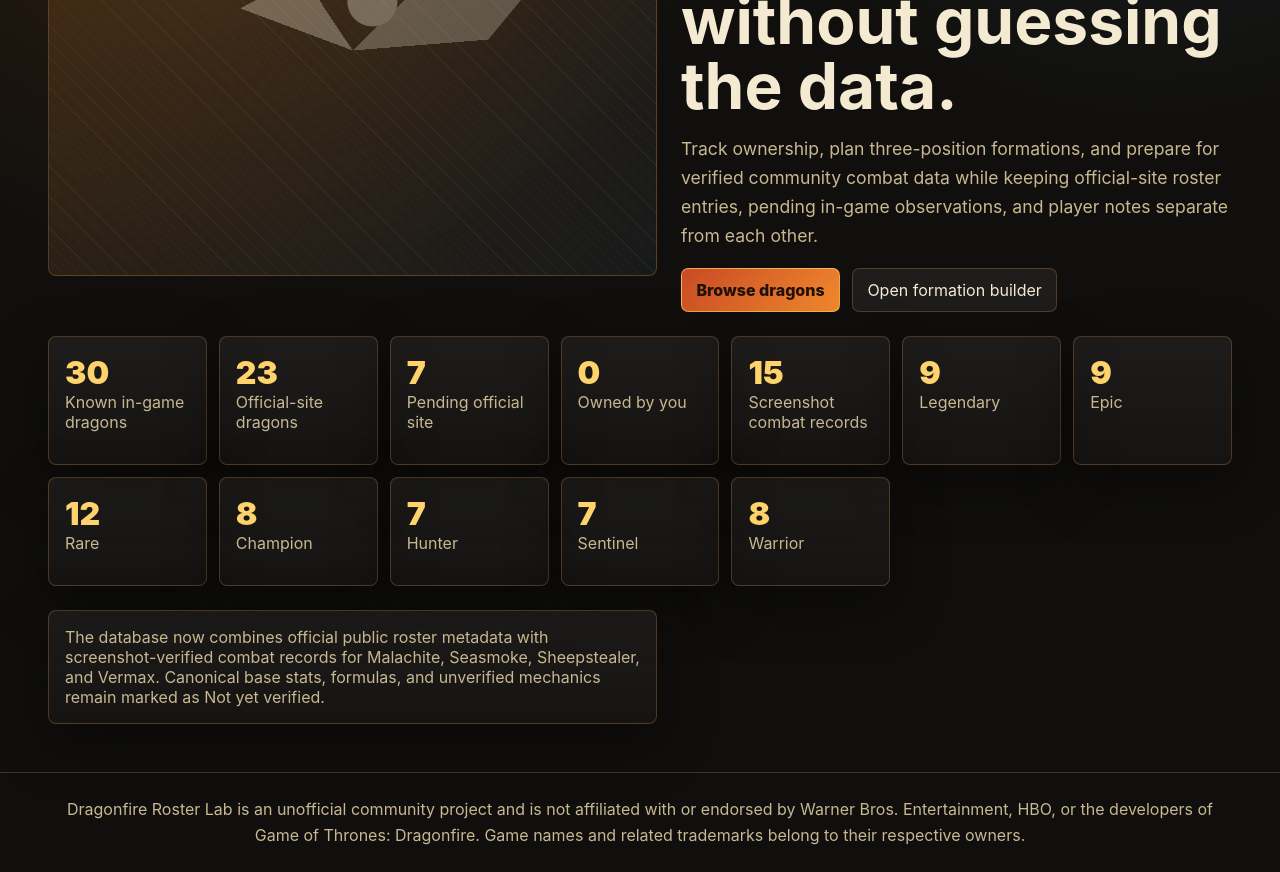
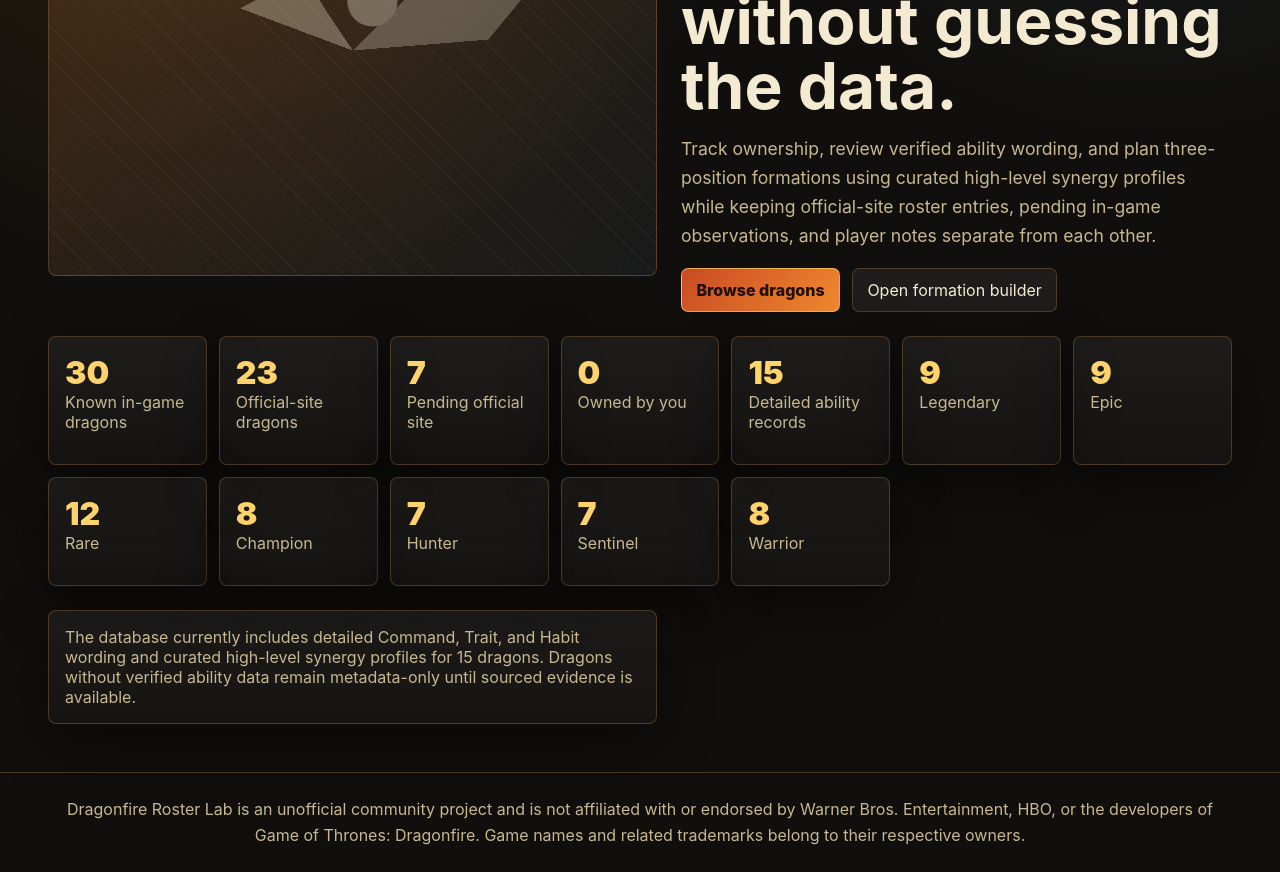
Before and after one commit to williamchildres/dragonfire-roster-builder, a React (Vite) app: page / in a window 1280 px wide. Shown: the part 360-1232 px from the top of the page. Built offline with nearby package versions, Linux system fonts and the light colour scheme.

Commit message:
fix: align app copy with simple product scope

```diff
--- a/project-context/project-state.json
+++ b/project-context/project-state.json
@@ -3,7 +3,7 @@
   "source": {
     "repository": "https://github.com/williamchildres/dragonfire-roster-builder",
     "branch": "refactor/remove-legacy-combat-framework",
-    "commit": "7ce6bc73737bf630d8c67ba9dafd607b1a23df26",
+    "commit": "52a026da3c5a48012d80c5adb365b1188dbc8632",
     "databaseVersion": "0.6.2",
     "dataSchemaVersion": 13,
     "localRosterSchemaVersion": 3,
@@ -33,7 +33,7 @@
   "testTotals": {
     "runner": "vitest",
     "testFileCount": 10,
-    "testCaseCount": 77,
+    "testCaseCount": 78,
     "lastRunStatus": "not-run-by-exporter",
     "countingMethod": "static working-tree test declaration scan; runtime pass/fail is reported by npm run test"
   },
--- a/src/app/App.tsx
+++ b/src/app/App.tsx
@@ -116,9 +116,7 @@ export function App() {
   }, [formation]);
 
   const ownedCount = Object.values(roster).filter((entry) => entry.owned).length;
-  const verifiedCombatCount = dragons.filter(
-    (dragon) => dragon.command || dragon.trait || dragon.habits.length > 0,
-  ).length;
+  const detailedAbilityCount = dragons.filter(hasDetailedAbilities).length;
 
   const filteredDragons = useMemo(
     () => sortDragons(filterDragons(dragons, roster, filters), roster, databaseSort),
@@ -262,7 +260,7 @@ export function App() {
         {activeSection === 'home' ? (
           <HomeSection
             ownedCount={ownedCount}
-            verifiedCombatCount={verifiedCombatCount}
+            detailedAbilityCount={detailedAbilityCount}
             onBrowse={() => selectSection('database')}
             onTeam={() => selectSection('team')}
           />
@@ -331,12 +329,12 @@ export function App() {
 
 function HomeSection({
   ownedCount,
-  verifiedCombatCount,
+  detailedAbilityCount,
   onBrowse,
   onTeam,
 }: {
   ownedCount: number;
-  verifiedCombatCount: number;
+  detailedAbilityCount: number;
   onBrowse: () => void;
   onTeam: () => void;
 }) {
@@ -352,9 +350,9 @@ function HomeSection({
         <p className="eyebrow">Roster manager and formation lab</p>
         <h2 id="overview-title">Build your dragon roster without guessing the data.</h2>
         <p>
-          Track ownership, plan three-position formations, and prepare for verified community combat data
-        while keeping official-site roster entries, pending in-game observations, and player notes
-        separate from each other.
+          Track ownership, review verified ability wording, and plan three-position formations
+          using curated high-level synergy profiles while keeping official-site roster entries,
+          pending in-game observations, and player notes separate from each other.
         </p>
         <div className="button-row">
           <button type="button" className="primary-button" onClick={onBrowse}>
@@ -379,7 +377,7 @@ function HomeSection({
           }
         />
         <StatCard label="Owned by you" value={ownedCount} />
-        <StatCard label="Screenshot combat records" value={verifiedCombatCount} />
+        <StatCard label="Detailed ability records" value={detailedAbilityCount} />
         {RARITIES.map((rarity) => (
           <StatCard key={rarity} label={rarity} value={rarityCounts[rarity] ?? 0} />
         ))}
@@ -388,9 +386,9 @@ function HomeSection({
         ))}
       </div>
       <div className="notice-panel">
-        The database now combines official public roster metadata with screenshot-verified combat
-        records for Malachite, Seasmoke, Sheepstealer, and Vermax. Canonical base stats, formulas,
-        and unverified mechanics remain marked as {unknown}.
+        The database currently includes detailed Command, Trait, and Habit wording and curated
+        high-level synergy profiles for {detailedAbilityCount} dragons. Dragons without verified
+        ability data remain metadata-only until sourced evidence is available.
       </div>
     </section>
   );
@@ -791,8 +789,9 @@ function AboutSection() {
           does not ask for credentials, and stores roster notes only in your browser.
         </p>
         <p>
-          Combat data will require sourced community submissions. Users should never submit account
-          credentials, private profile information, or confidential material.
+          Ability evidence and curated profile updates require sourced community submissions. Users
+          should never submit account credentials, private profile information, or confidential
+          material.
         </p>
         <p>
           The project is open source on{' '}
```
Also changed, not shown: project-context/PROJECT_CONTEXT.md (+1 -1 lines), project-context/dragonfire-project-context.json, 1 other file (tests, documents, lock files or other folders).
